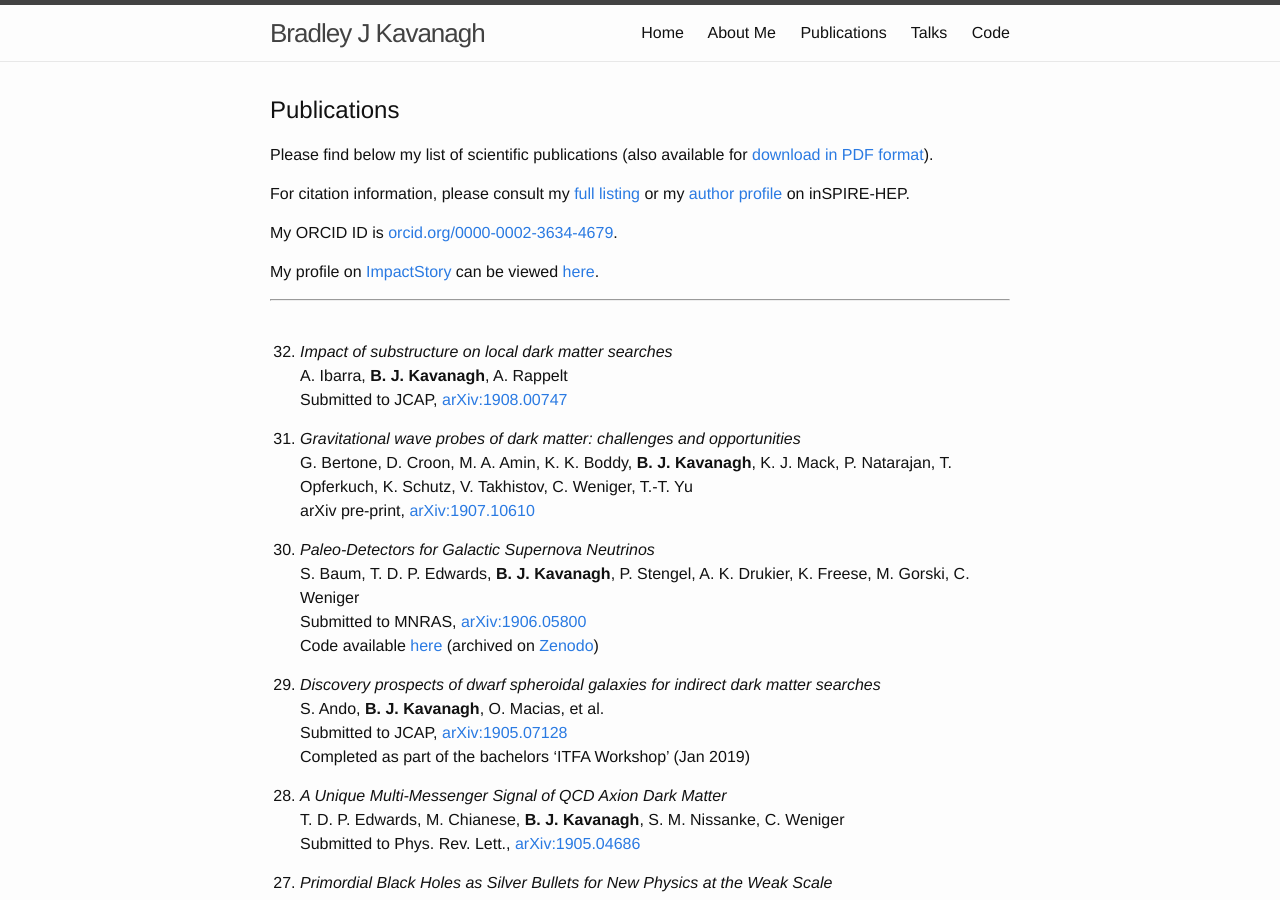
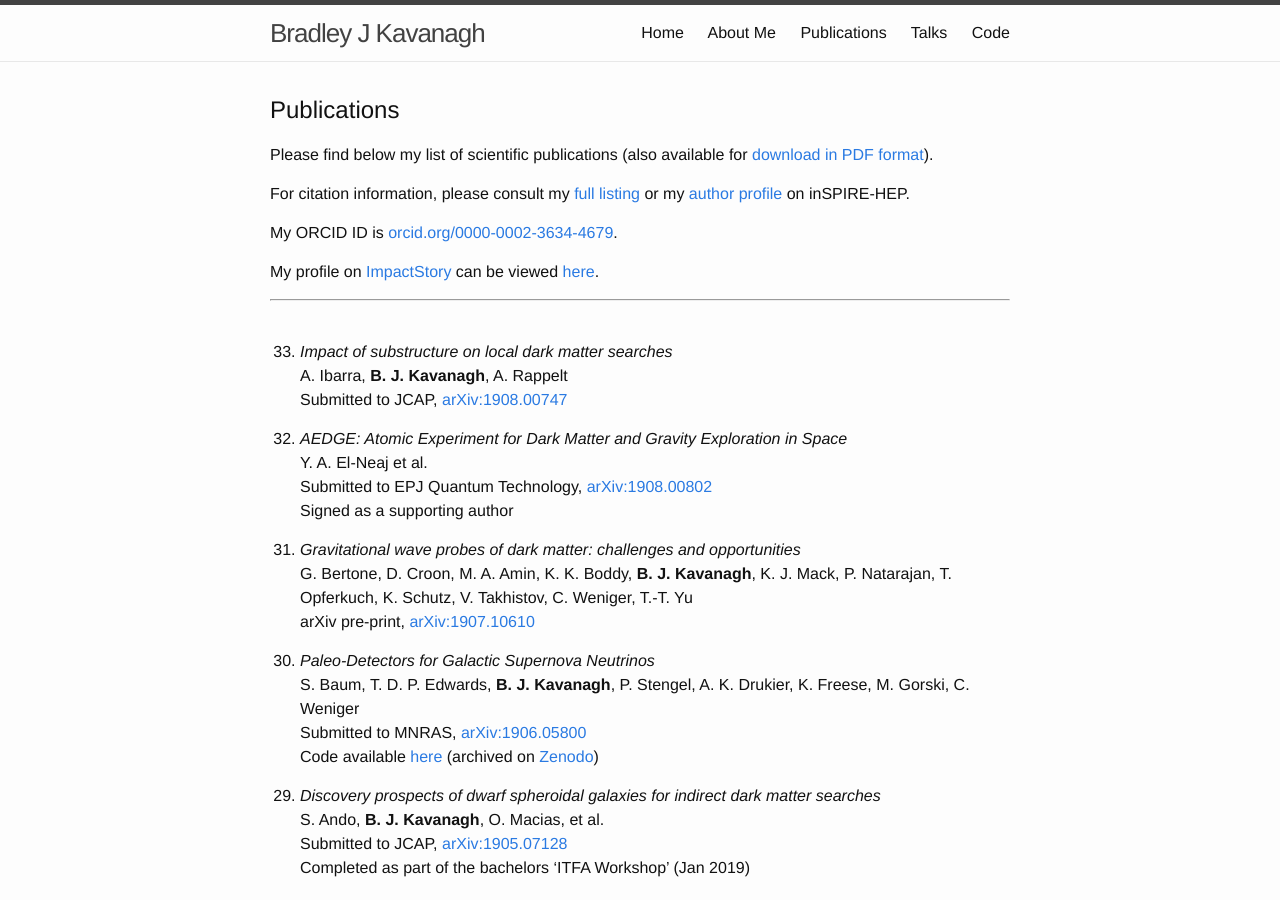
Before and after one commit to bradkav/bradkav.github.io, a Jekyll site: the page built from publications.md, in a window 1280 px wide and 900 px high. Built offline with Jekyll 4.4.1, drawn with Linux system fonts in a browser that asks for light colours.

Commit message:
Added AEDGE paper

```diff
--- a/publications.md
+++ b/publications.md
@@ -19,9 +19,14 @@ My profile on [ImpactStory](https://impactstory.org/) can be viewed [here](https
 ***
 <br>
 
-32. *Impact of substructure on local dark matter searches*
+33. *Impact of substructure on local dark matter searches*
 A. Ibarra, **B. J. Kavanagh**, A. Rappelt
 Submitted to JCAP, [arXiv:1908.00747](https://arxiv.org/abs/1908.00747)
+
+32. *AEDGE: Atomic Experiment for Dark Matter and Gravity Exploration in Space*
+Y. A. El-Neaj et al.
+Submitted to EPJ Quantum Technology, [arXiv:1908.00802](https://arxiv.org/abs/1908.00802)
+Signed as a supporting author
 
 31. *Gravitational wave probes of dark matter: challenges and opportunities*
 G. Bertone, D. Croon, M. A. Amin, K. K. Boddy, **B. J. Kavanagh**, K. J. Mack, P. Natarajan, T. Opferkuch, K. Schutz, V. Takhistov, C. Weniger, T.-T. Yu
```
